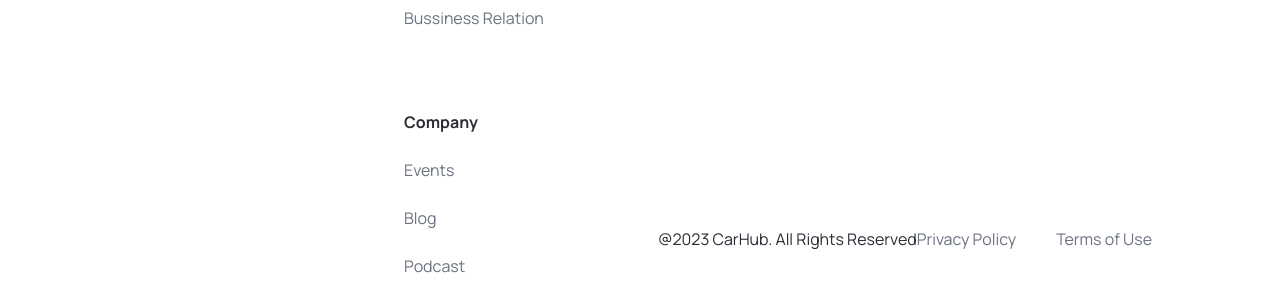
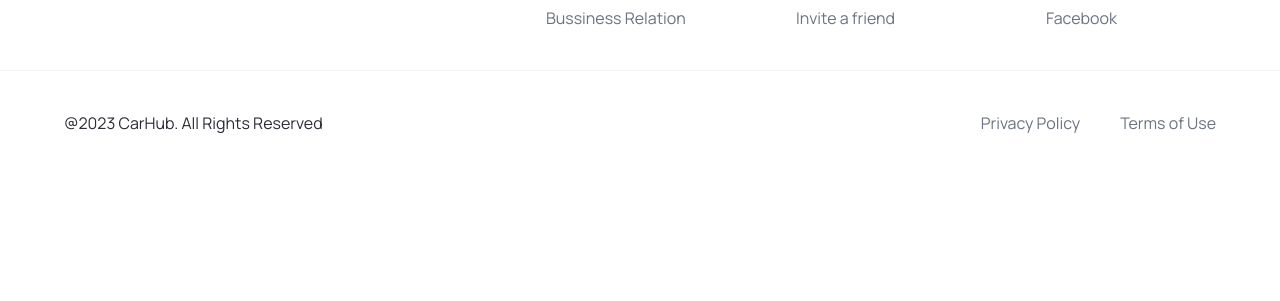
Before and after one commit to liaclemente22/cars_showcase, a Next.js app: page / in a window 1280 px wide. Shown: the part 1421-1722 px from the top of the page. After the commit the page ends 1596 px from the top, so only its background shows below. Built offline with nearby package versions, Linux system fonts and the light colour scheme; no server answers.

Commit message:
Update the footer

```diff
--- a/components/Footer.tsx
+++ b/components/Footer.tsx
@@ -1,51 +1,54 @@
 import Image from 'next/image';
 import Link from 'next/link';
 
-import {footerLinks} from '@/constants';
-
+import { footerLinks } from '@/constants';
 const Footer = () => {
     return (
         <footer className="flex flex-col text-black-100 mt-5 border-t border-gray-100">
-
+            {/* Main content: logo + links */}
             <div className="flex max-md:flex-col flex-wrap justify-between gap-5 sm:px-16 px-6 py-10">
-        <div className= "flex flex-col justify-start items-start gap-6">
-        <Image src="/logo.svg" alt="logo" width={118} height={18}
-        className="object-contain" />
+                <div className="flex flex-col justify-start items-start gap-6">
+                    <Image
+                        src="/logo.svg"
+                        alt="logo"
+                        width={118}
+                        height={18}
+                        className="object-contain"
+                    />
                     <p className="text-base text-gray-700">
                         Car Hub 2023 <br />
                         All rights reserved &copy;
                     </p>
                 </div>
+
                 <div className="footer__links">
                     {footerLinks.map((link) => (
-            <div key={link.title}
-            className="footer__link">
-                <h3 className= "font-bold">{link.title}</h3>
+                        <div key={link.title} className="footer__link">
+                            <h3 className="font-bold">{link.title}</h3>
                             {link.links.map((item) => (
-                    <Link
-                    key={item.title}
-                    href={item.url}
-                    className="text-gray-500" >
+                                <Link key={item.title} href={item.url} className="text-gray-500">
                                     {item.title}
                                 </Link>
                             ))}
                         </div>
                     ))}
                 </div>
-    <div className="flex justify-between items-center flex-wrap mt-10 border-t border-gray-100 sm:px-16 px-6 py-10">
-        <p> @2023 CarHub. All Rights Reserved</p>
-        <div className= "footer__copyrights-link">
-            <Link href="/"
-            className="text-gray-500">
+            </div>
+
+            {/* Bottom footer (copyright + policy) */}
+            <div className="flex justify-between items-center flex-wrap border-t border-gray-100 sm:px-16 px-6 py-10">
+                <p>@2023 CarHub. All Rights Reserved</p>
+                <div className="footer__copyrights-link">
+                    <Link href="/" className="text-gray-500">
                         Privacy Policy
                     </Link>
-            <Link href="/"
-            className='text-gray-500'>
-            Terms of Use </Link>
-        </div>
+                    <Link href="/" className="text-gray-500">
+                        Terms of Use
+                    </Link>
                 </div>
             </div>
         </footer>
-  )
-}
+    );
+};
+
 export default Footer;
```
Lines whose indentation alone changed are shown as unchanged.
